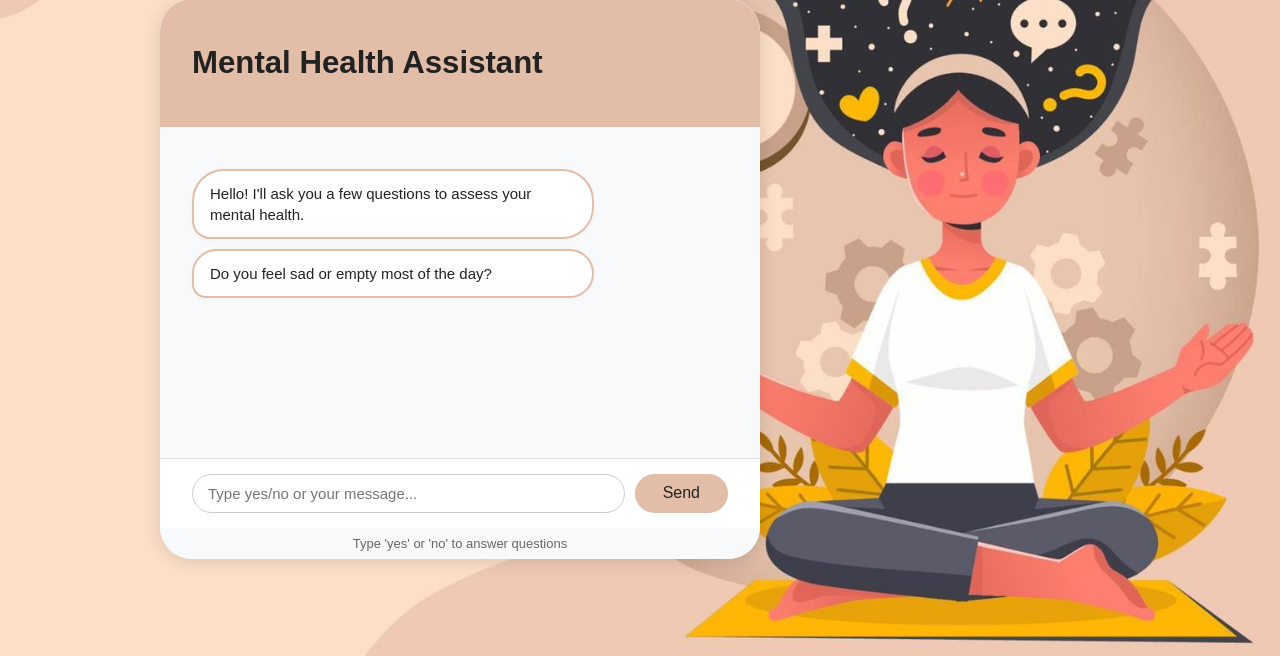
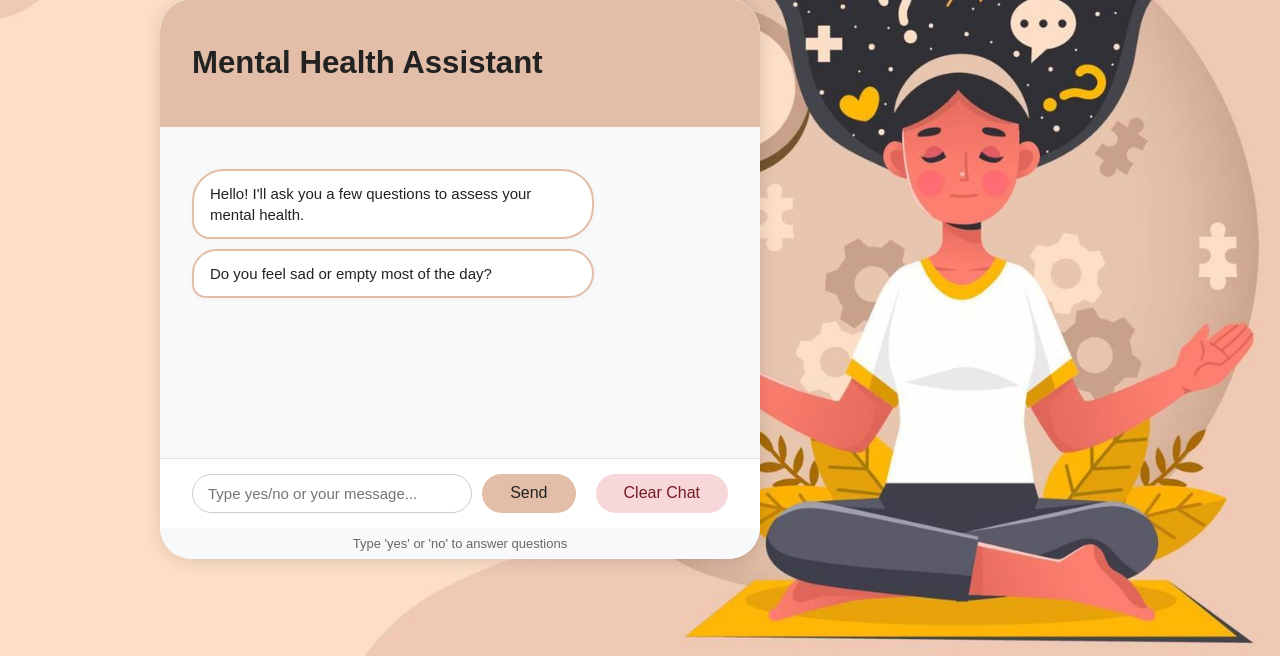
Before and after one commit to adithaayomal/DispressionDiagnosis, a Flask app: page / in a window 1280 px wide. Shown: the part 144-800 px from the top of the page. Run offline with Flask 3, Linux system fonts and the light colour scheme; the visitor is signed in with stand-in values (Sample User, id 1); data comes from the database, SQL or seed files in the repository; parts of the project's set-up code (start-up, migrations or seed data) failed here and were passed over.

Commit message:
Add clear chat functionality to the chatbot interface

```diff
--- a/app.py
+++ b/app.py
@@ -285,6 +285,13 @@ def chat_history_api():
         ]
     })
 
+@app.route('/clear_chat', methods=['POST'])
+@login_required
+def clear_chat():
+    ChatMessage.query.filter_by(user_id=current_user.id).delete()
+    db.session.commit()
+    return '', 204
+
 def calculate_score(responses):
     score = 0
     yes_responses = []
--- a/templates/depression_diagnosis_chatbot.html
+++ b/templates/depression_diagnosis_chatbot.html
@@ -40,6 +40,7 @@
                        placeholder="Type yes/no or your message..."
                        onkeypress="if(event.keyCode === 13) sendMessage()">
                 <button class="send-button" onclick="sendMessage()">Send</button>
+                <button class="send-button" id="clear-chat-btn" style="background:#f8d7da;color:#721c24;margin-left:10px;">Clear Chat</button>
             </div>
 
             <div class="hint">Type 'yes' or 'no' to answer questions</div>
@@ -109,6 +110,12 @@
             const typing = document.getElementById('typing-indicator');
             if (typing) typing.style.display = 'none';
         }
+
+        document.getElementById('clear-chat-btn').onclick = async function() {
+            if (!confirm('Are you sure you want to clear your chat history?')) return;
+            await fetch('/clear_chat', { method: 'POST' });
+            await loadChatHistory();
+        };
     </script>
 </body>
 </html>
```
